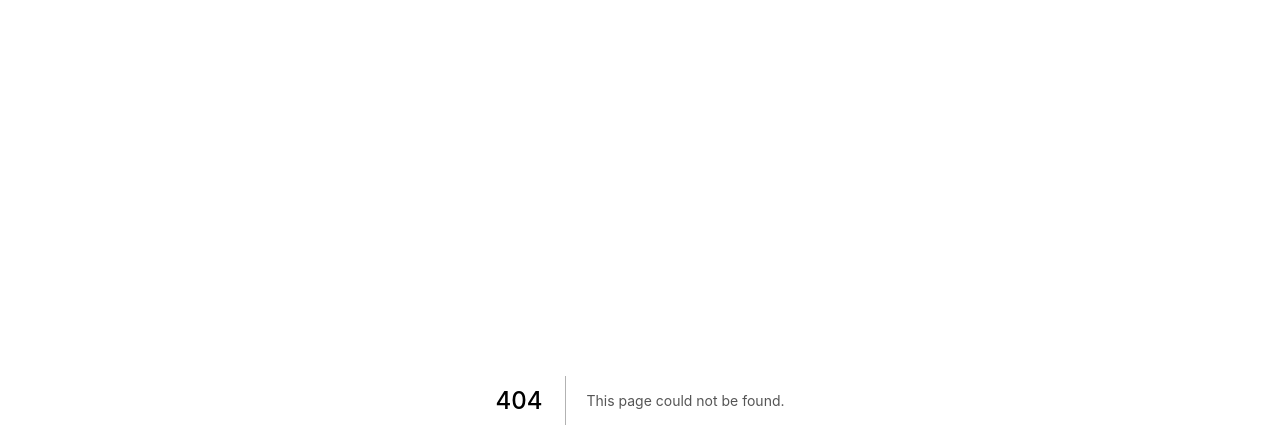
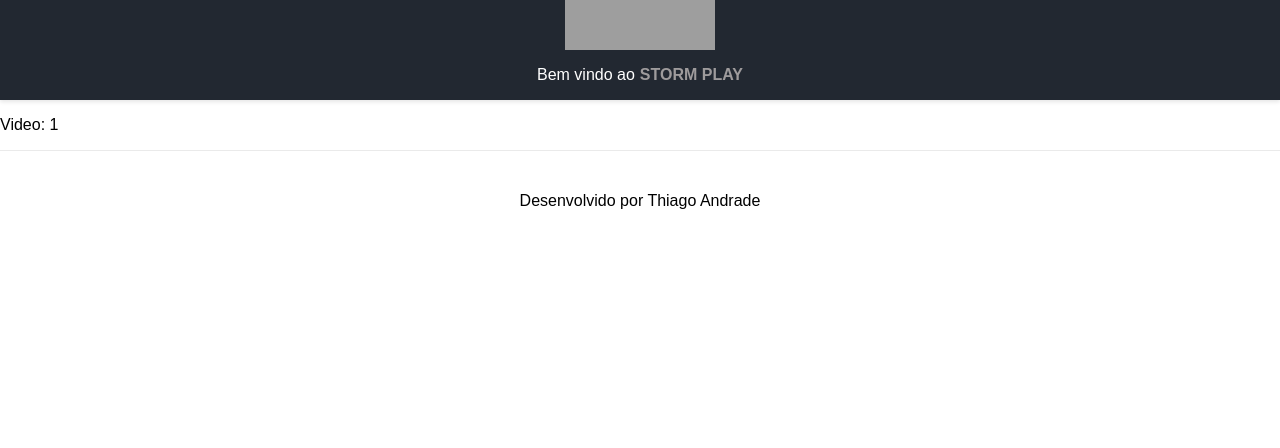
Before and after one commit to thigrush/stormplay, a Next.js app: page /1 in a window 1280 px wide. Before the commit this address had no page. Shown: the top 448 px of the page. Built offline with nearby package versions, Linux system fonts and the light colour scheme; grey boxes are pictures that could not be loaded.

Commit message:
feat: create video page

```diff
--- /dev/null
+++ b/src/pages/[id].tsx
@@ -0,0 +1,17 @@
+import { useRouter } from 'next/router'
+import { Header, Footer } from '../components'
+
+const Video = () => {
+  const router = useRouter()
+  const { id } = router.query
+
+  return (
+    <>
+      <Header />
+      <p>Video: {id}</p>
+      <Footer />
+    </>
+  )
+}
+
+export default Video
```
